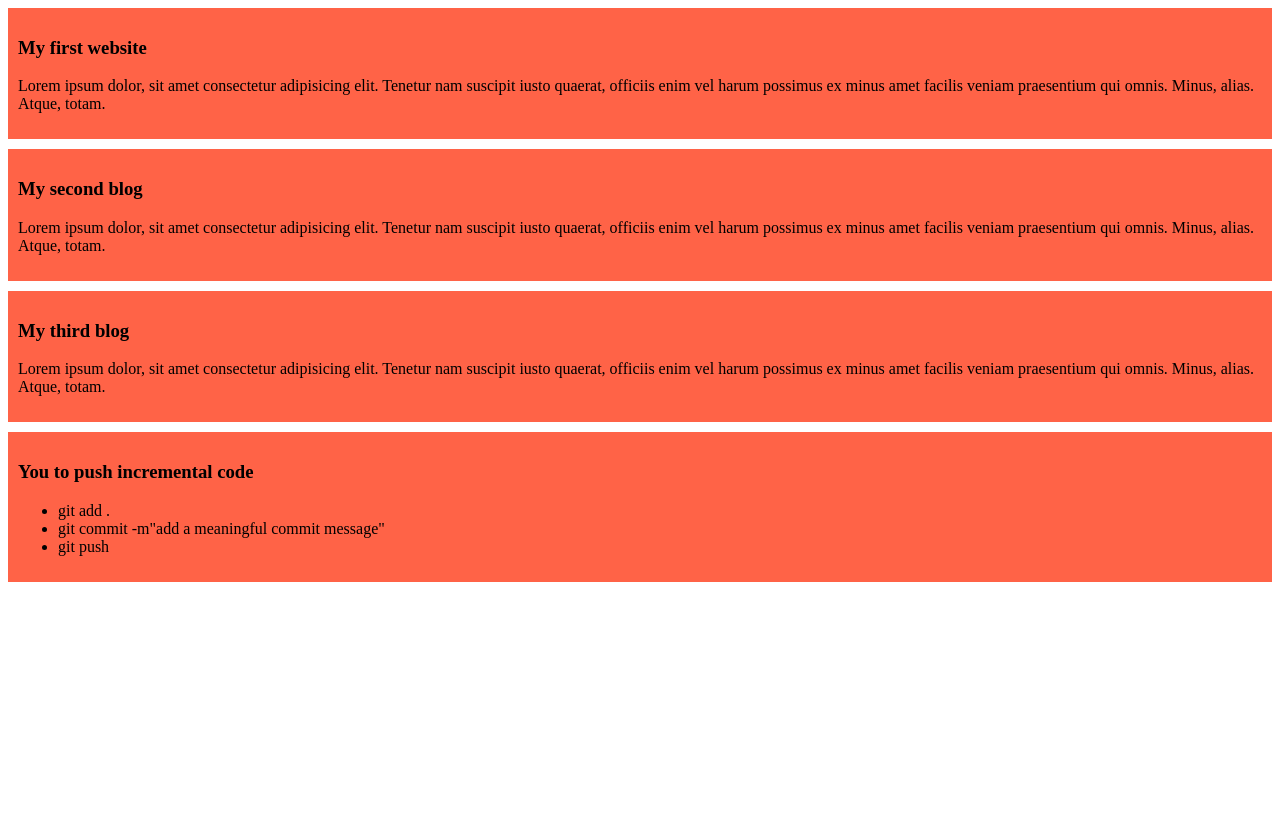
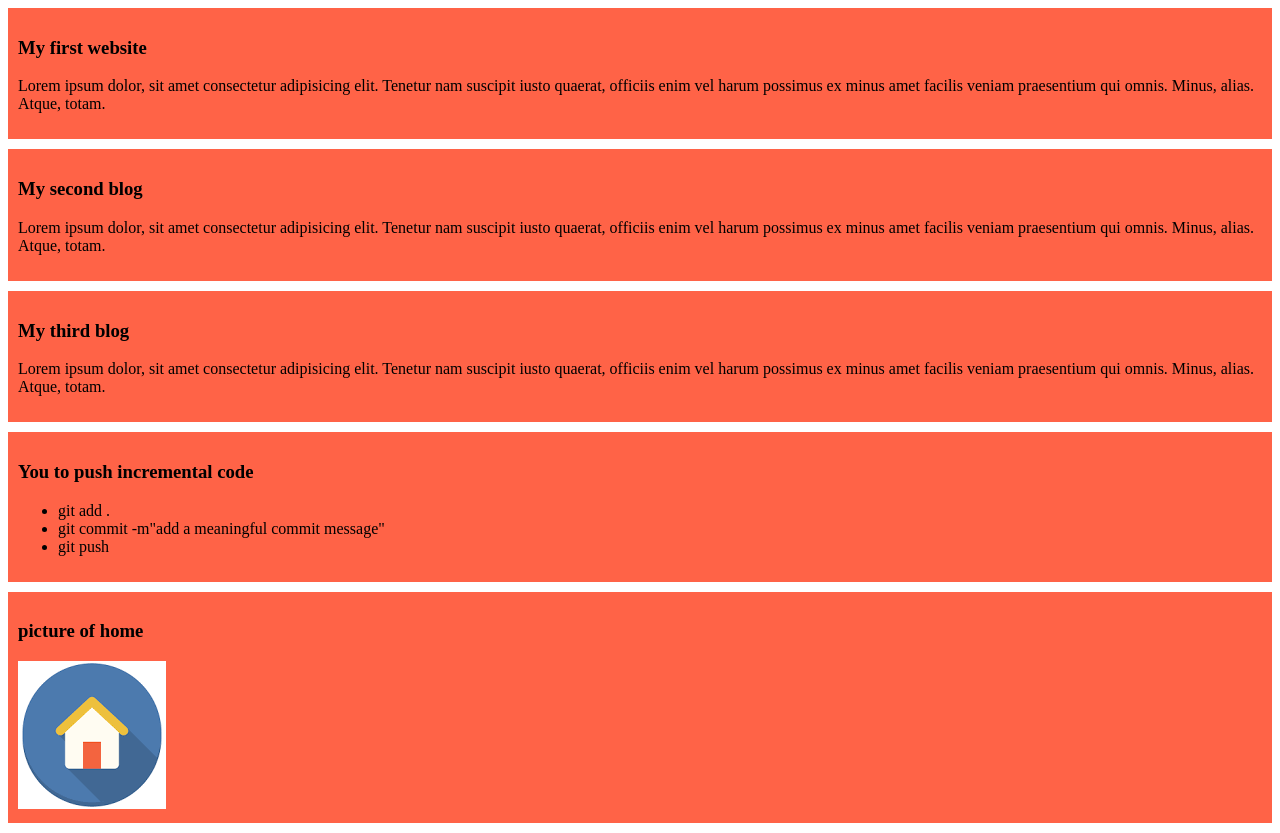
Before and after one commit to habibur-4d/my-simple-website, a plain HTML site: page index.html in a window 1280 px wide. Before the commit the page ends 800 px from the top, so only its background shows below. Drawn offline with Linux system fonts and the light colour scheme.

Commit message:
picture of home

```diff
--- a/index.html
+++ b/index.html
@@ -26,7 +26,10 @@
         <li>git commit -m"add a meaningful commit message"</li>
         <li>git push</li>
     </ul>
-
+</div>
+<div>
+    <h3>picture of home</h3>
+    <img src="Images/images.png"alt=""
 </div>
 </body>
 </html>
```
Also changed, not shown: Images/images.png (added).
